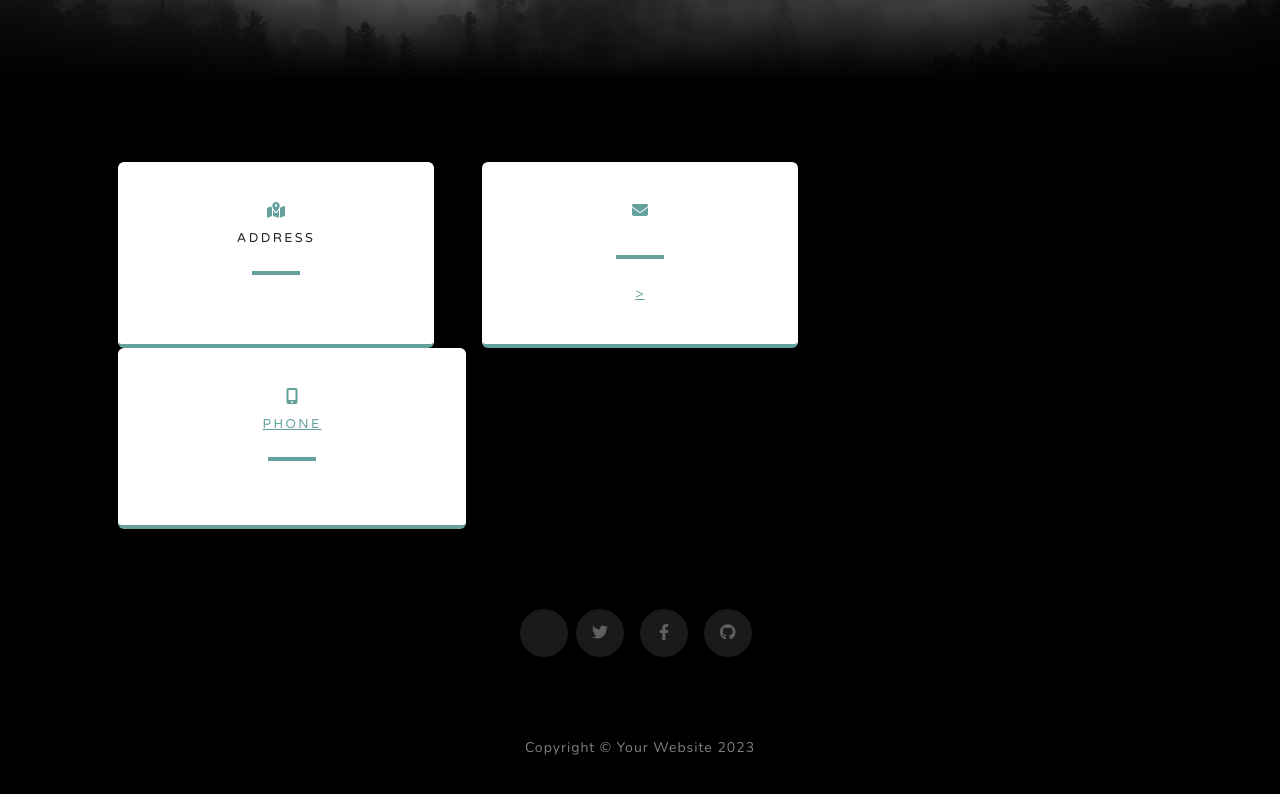
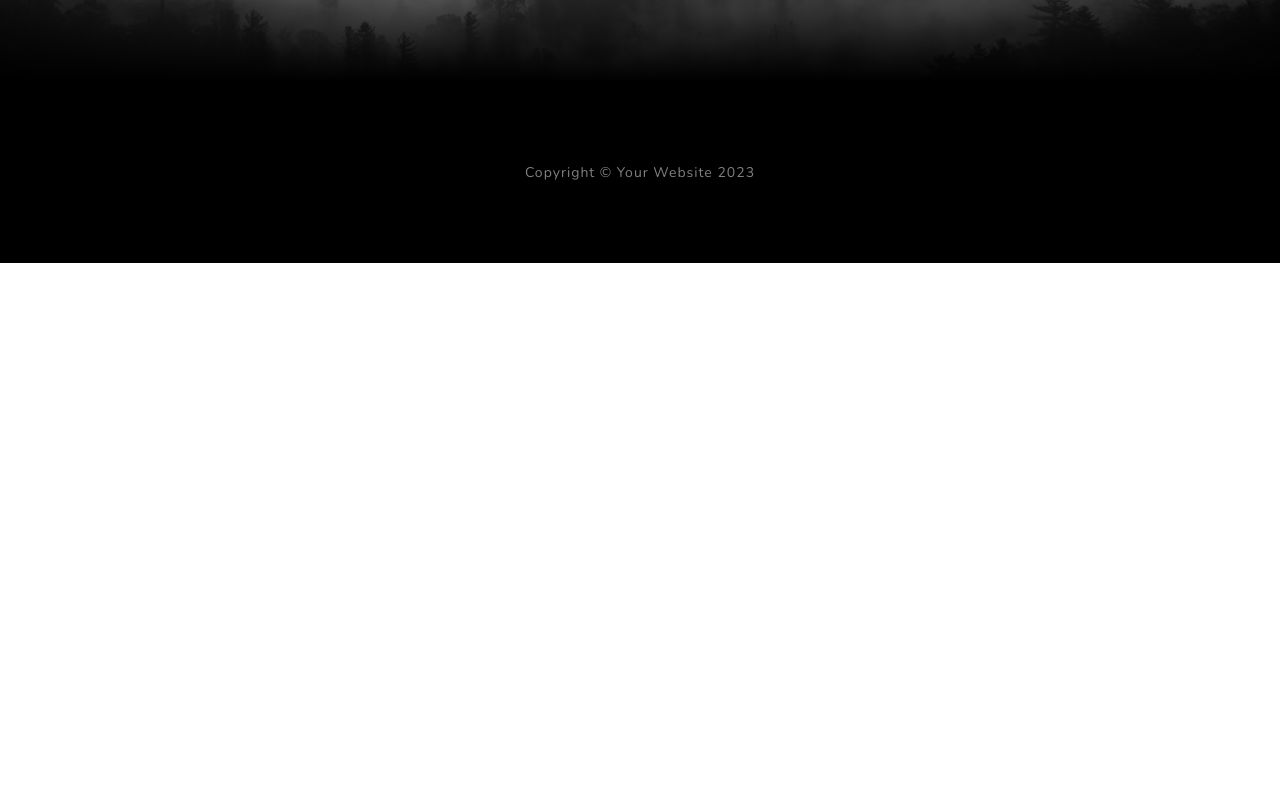
Before and after one commit to camcast-code/Desarrollo-sostenible, a plain HTML site: page index.html in a window 1280 px wide. Shown: the part 3484-4278 px from the top of the page. After the commit the page ends 3747 px from the top, so only its background shows below. Drawn offline with nearby package versions, Linux system fonts and the light colour scheme.

Commit message:
Update index.html

```diff
--- a/index.html
+++ b/index.html
@@ -148,47 +148,7 @@ DESCRIPCION DEL PROBLEMA :  entornos forestales y superficies de siembra son las
             </div>
         </section>
         <!-- Contact-->
-        <section class="contact-section bg-black">
-            <div class="container px-4 px-lg-5">
-                <div class="row gx-4 gx-lg-5">
-                    <div class="col-md-4 mb-3 mb-md-0">
-                        <div class="card py-4 h-100">
-                            <div class="card-body text-center">
-                                <i class="fas fa-map-marked-alt text-primary mb-2"></i>
-                                <h4 class="text-uppercase m-0">Address</h4>
-                                <hr class="my-4 mx-auto" />
-                                <div class="small text-black-50"></div>
-                            </div>
-                        </div>
-                    </div>
-                    <div class="col-md-4 mb-3 mb-md-0">
-                        <div class="card py-4 h-100">
-                            <div class="card-body text-center">
-                                <i class="fas fa-envelope text-primary mb-2"></i>
-                                <h4 class="text-uppercase m-0"></h4>
-                                <hr class="my-4 mx-auto" />
-                                <div class="small text-black-50"><a href="#!">></div>
-                            </div>
-                        </div>
-                    </div>
-                    <div class="col-md-4 mb-3 mb-md-0">
-                        <div class="card py-4 h-100">
-                            <div class="card-body text-center">
-                                <i class="fas fa-mobile-alt text-primary mb-2"></i>
-                                <h4 class="text-uppercase m-0">Phone</h4>
-                                <hr class="my-4 mx-auto" />
-                                <div class="small text-black-50"></div>
-                            </div>
-                        </div>
-                    </div>
-                </div>
-                <div class="social d-flex justify-content-center">
-                    <a class="mx-2" href="#!"><i class="fab fa-twitter"></i></a>
-                    <a class="mx-2" href="#!"><i class="fab fa-facebook-f"></i></a>
-                    <a class="mx-2" href="#!"><i class="fab fa-github"></i></a>
-                </div>
-            </div>
-        </section>
+
         <!-- Footer-->
         <footer class="footer bg-black small text-center text-white-50"><div class="container px-4 px-lg-5">Copyright &copy; Your Website 2023</div></footer>
         <!-- Bootstrap core JS-->
```
